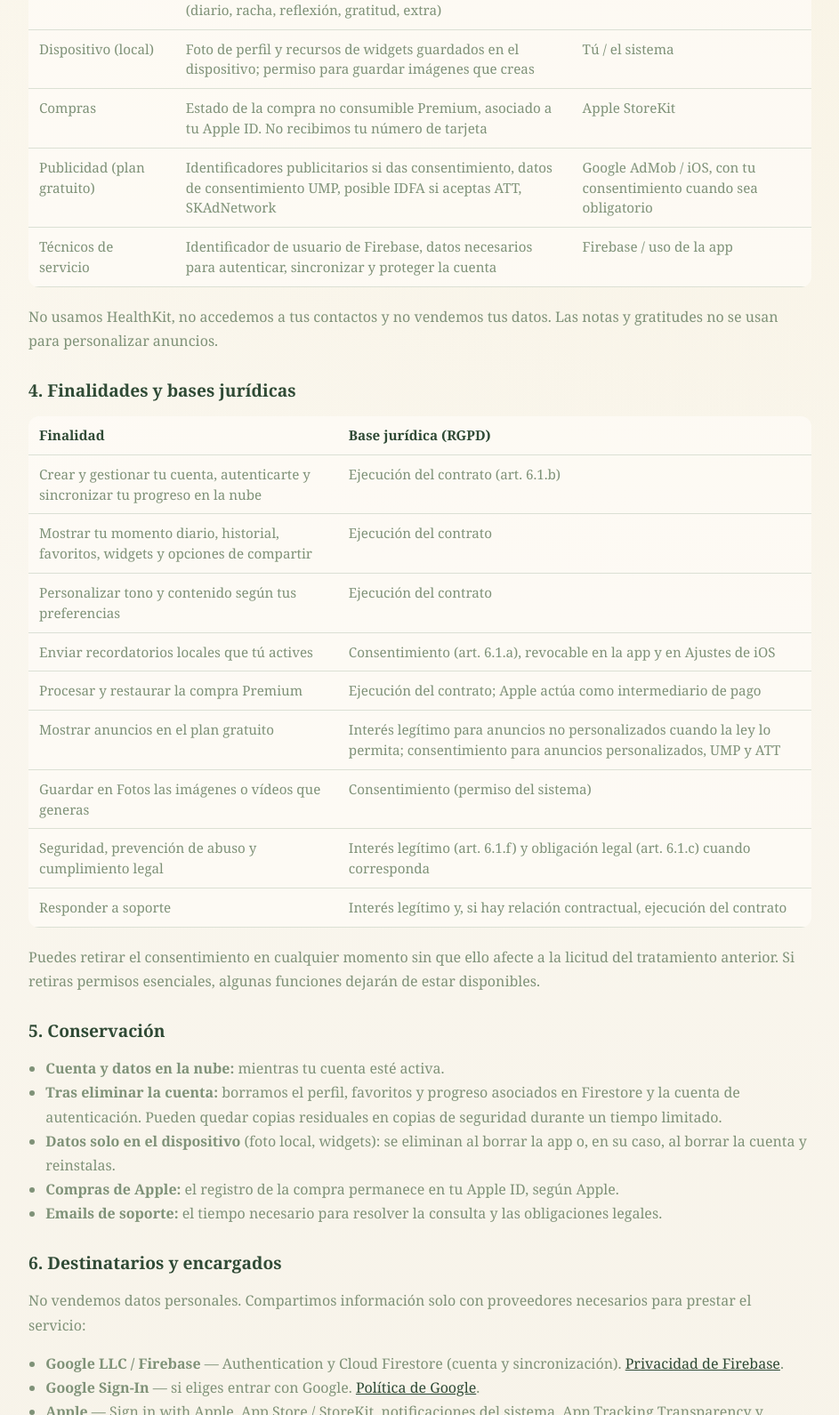
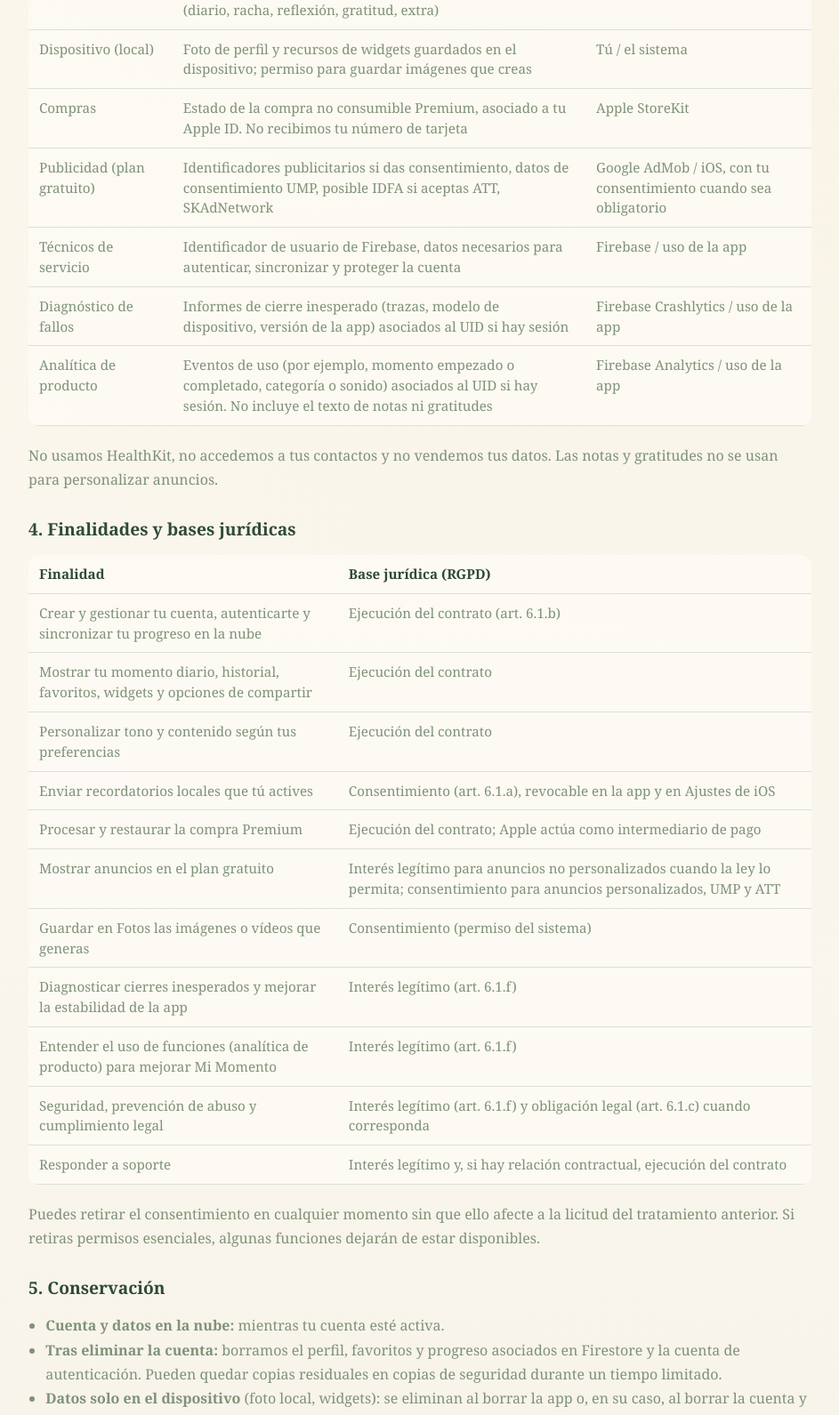
Before and after one commit to olgargarrucho/mimomento-legal, a plain HTML site: page privacy.html in a window 1280 px wide. Shown: the part 1209-2800 px from the top of the page at 89% size, without its empty margins (168-1111 px from the left). Drawn offline with Linux system fonts and the light colour scheme.

Commit message:
Update legal pages with Crashlytics, Analytics, and Premium details.
Co-authored-by: Cursor <cursoragent@cursor.com>

```diff
--- a/privacy.html
+++ b/privacy.html
@@ -19,7 +19,7 @@
     </nav>
 
     <h1>Política de privacidad</h1>
-    <p class="meta">Última actualización: 27 de agosto de 2026</p>
+    <p class="meta">Última actualización: 28 de agosto de 2026</p>
     <p>Esta política informa, de forma clara y completa, sobre el tratamiento de datos personales en la aplicación <strong>Mi Momento</strong> (iOS) y en este sitio web, conforme al Reglamento (UE) 2016/679 (RGPD), la Ley Orgánica 3/2018 (LOPDGDD), la normativa de servicios digitales aplicable y las directrices de privacidad de App Store.</p>
 
     <h2>1. Responsable del tratamiento</h2>
@@ -92,6 +92,16 @@
           <td>Identificador de usuario de Firebase, datos necesarios para autenticar, sincronizar y proteger la cuenta</td>
           <td>Firebase / uso de la app</td>
         </tr>
+        <tr>
+          <td>Diagnóstico de fallos</td>
+          <td>Informes de cierre inesperado (trazas, modelo de dispositivo, versión de la app) asociados al UID si hay sesión</td>
+          <td>Firebase Crashlytics / uso de la app</td>
+        </tr>
+        <tr>
+          <td>Analítica de producto</td>
+          <td>Eventos de uso (por ejemplo, momento empezado o completado, categoría o sonido) asociados al UID si hay sesión. No incluye el texto de notas ni gratitudes</td>
+          <td>Firebase Analytics / uso de la app</td>
+        </tr>
       </tbody>
     </table>
     <p>No usamos HealthKit, no accedemos a tus contactos y no vendemos tus datos. Las notas y gratitudes no se usan para personalizar anuncios.</p>
@@ -134,6 +144,14 @@
           <td>Consentimiento (permiso del sistema)</td>
         </tr>
         <tr>
+          <td>Diagnosticar cierres inesperados y mejorar la estabilidad de la app</td>
+          <td>Interés legítimo (art. 6.1.f)</td>
+        </tr>
+        <tr>
+          <td>Entender el uso de funciones (analítica de producto) para mejorar Mi Momento</td>
+          <td>Interés legítimo (art. 6.1.f)</td>
+        </tr>
+        <tr>
           <td>Seguridad, prevención de abuso y cumplimiento legal</td>
           <td>Interés legítimo (art. 6.1.f) y obligación legal (art. 6.1.c) cuando corresponda</td>
         </tr>
@@ -152,12 +170,14 @@
       <li><strong>Datos solo en el dispositivo</strong> (foto local, widgets): se eliminan al borrar la app o, en su caso, al borrar la cuenta y reinstalas.</li>
       <li><strong>Compras de Apple:</strong> el registro de la compra permanece en tu Apple ID, según Apple.</li>
       <li><strong>Emails de soporte:</strong> el tiempo necesario para resolver la consulta y las obligaciones legales.</li>
+      <li><strong>Informes de Crashlytics:</strong> el tiempo que Google conserve los informes de fallos, según su política de Firebase.</li>
+      <li><strong>Eventos de Analytics:</strong> el tiempo que Google conserve los eventos de producto, según su política de Firebase.</li>
     </ul>
 
     <h2>6. Destinatarios y encargados</h2>
     <p>No vendemos datos personales. Compartimos información solo con proveedores necesarios para prestar el servicio:</p>
     <ul>
-      <li><strong>Google LLC / Firebase</strong> — Authentication y Cloud Firestore (cuenta y sincronización). <a href="https://firebase.google.com/support/privacy">Privacidad de Firebase</a>.</li>
+      <li><strong>Google LLC / Firebase</strong> — Authentication, Cloud Firestore (cuenta y sincronización), Crashlytics (diagnóstico de fallos) y Analytics (eventos de producto). <a href="https://firebase.google.com/support/privacy">Privacidad de Firebase</a>.</li>
       <li><strong>Google Sign-In</strong> — si eliges entrar con Google. <a href="https://policies.google.com/privacy">Política de Google</a>.</li>
       <li><strong>Apple</strong> — Sign in with Apple, App Store / StoreKit, notificaciones del sistema, App Tracking Transparency y SKAdNetwork. <a href="https://www.apple.com/legal/privacy/">Privacidad de Apple</a>.</li>
       <li><strong>Google AdMob y User Messaging Platform</strong> — anuncios en el plan gratuito y gestión del consentimiento en el EEE/UK. <a href="https://policies.google.com/privacy">Privacidad de Google</a> y <a href="https://support.google.com/admob/answer/6128543">AdMob</a>.</li>
@@ -169,7 +189,7 @@
 
     <h2>8. Publicidad, consentimiento y seguimiento</h2>
     <p>En el plan gratuito podemos mostrar anuncios (banner, interstitial y recompensado). Premium elimina los anuncios.</p>
-    <p>En el EEE, Reino Unido y Suiza mostramos el formulario de consentimiento de <strong>Google User Messaging Platform (UMP)</strong> antes de anuncios personalizados. En iOS también podemos pedir permiso de <strong>App Tracking Transparency (ATT)</strong>.</p>
+    <p>En el EEE, Reino Unido y Suiza mostramos el formulario de consentimiento de <strong>Google User Messaging Platform (UMP)</strong> antes de anuncios personalizados. En iOS, en el plan gratuito, pedimos también permiso de <strong>App Tracking Transparency (ATT)</strong> después de ese consentimiento. Premium no muestra anuncios y no pide ATT.</p>
     <ul>
       <li>Si rechazas el seguimiento o el consentimiento publicitario, puedes seguir usando Mi Momento. Los anuncios, si se muestran, serán menos relevantes o no personalizados, según lo que permita la plataforma.</li>
       <li>Puedes cambiar el consentimiento publicitario en el mensaje de UMP cuando vuelva a mostrarse, y el seguimiento en Ajustes de iOS &gt; Privacidad y seguridad &gt; Seguimiento.</li>
```
Also changed, not shown: premium.html (+2 -2 lines), terms.html (+1 -1 lines).
